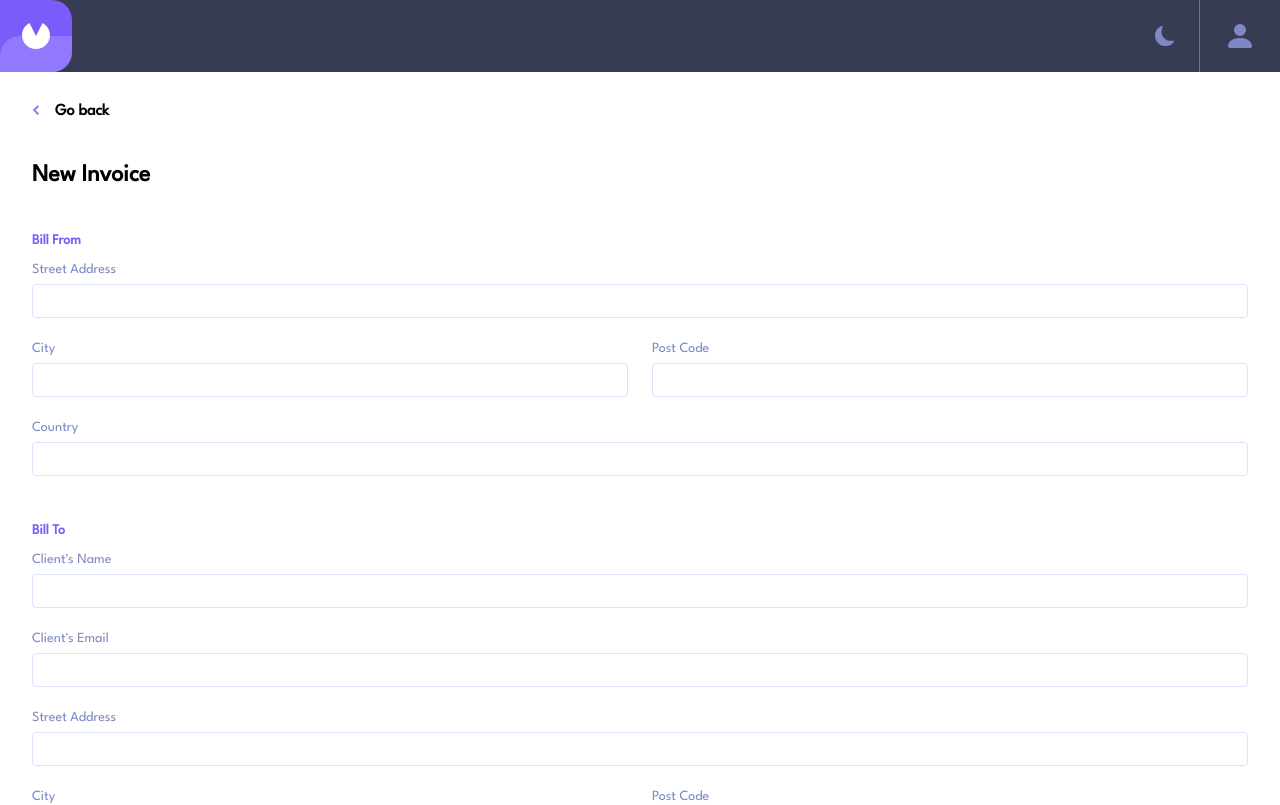
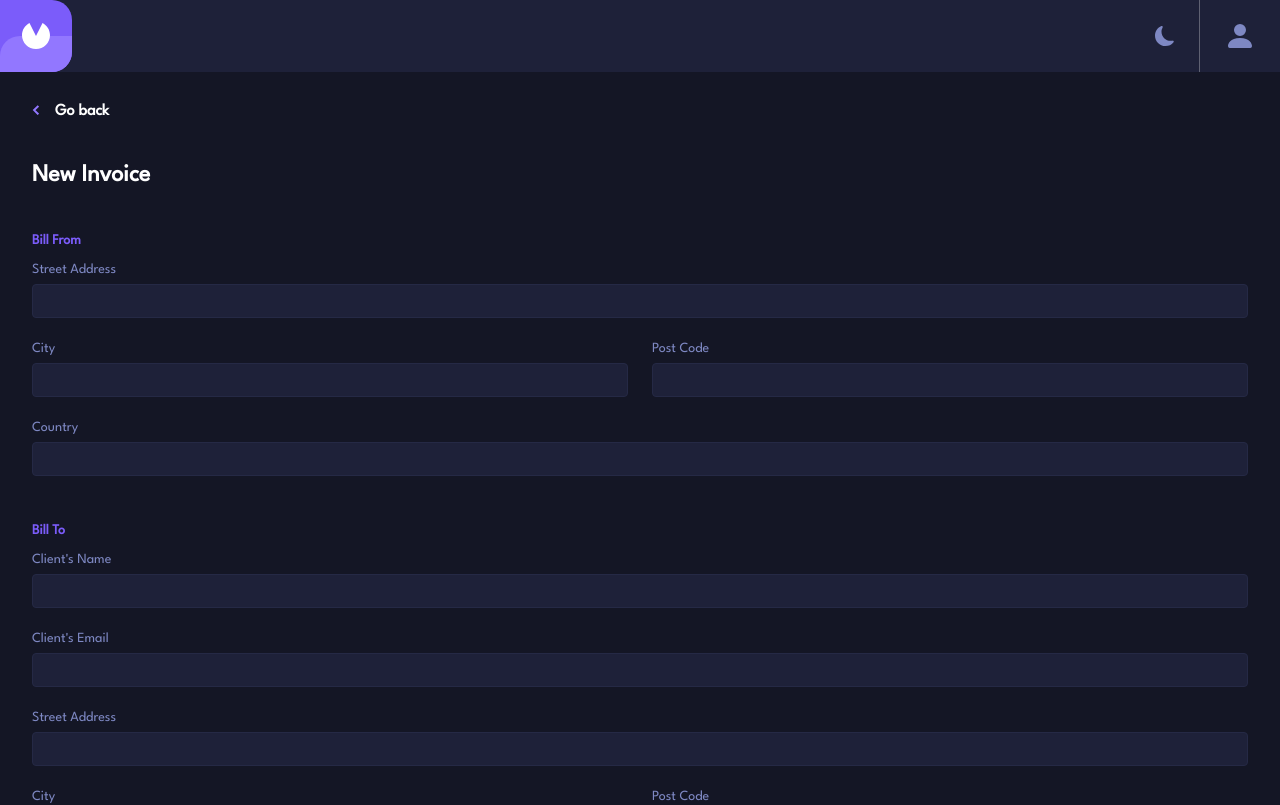
Before and after one commit to Absolam/invoice-react, a React (Create React App) app: page /invoice-react/create in a window 1280 px wide. Shown: the top 805 px of the page. Built offline with nearby package versions, Linux system fonts and the light colour scheme.

Commit message:
fixed input auto text color

```diff
--- a/src/App.js
+++ b/src/App.js
@@ -273,7 +273,7 @@ function App() {
 
   const [newInvoice, setNewInvoice] = useState({});
 
-  const [darkMode, setDarkMode] = useState(false);
+  const [darkMode, setDarkMode] = useState(true);
 
   return (
     <Router>
--- a/src/Components/Empty.jsx
+++ b/src/Components/Empty.jsx
@@ -1,11 +1,13 @@
 import { ReactComponent as IconEmpty } from "../images/illustration-empty.svg";
 
-export const Empty = () => {
+export const Empty = ({ darkMode }) => {
+  let dark = darkMode ? { txtWhite: "#fff" } : "";
+
   return (
     <div className="empty-container">
       <IconEmpty className="icon-empty" />
       <div className="empty-text">
-        <h3>There is nothing here</h3>
+        <h3 style={{ color: dark.txtWhite }}>There is nothing here</h3>
         <p>
           Create an invoice by clicking the <span>New</span> button and get
           started
--- a/src/Components/Header.jsx
+++ b/src/Components/Header.jsx
@@ -10,8 +10,10 @@ export const Header = ({ darkMode, setDarkMode }) => {
     setDarkMode(!darkMode);
     if (!darkMode) {
       document.querySelector("body").style.background = "#141625";
+      document.documentElement.style.setProperty("--input-auto-text", "white");
     } else {
       document.querySelector("body").style.background = "#f8f8fb";
+      document.documentElement.style.setProperty("--input-auto-text", "black");
     }
   }
 
--- a/src/Components/HomeEmpty.jsx
+++ b/src/Components/HomeEmpty.jsx
@@ -1,11 +1,11 @@
 import { HomeHeader } from "./HomeHeader";
 import { Empty } from "./Empty";
 
-export const HomeEmpty = ({ listOfInvoices }) => {
+export const HomeEmpty = ({ listOfInvoices, darkMode }) => {
   return (
     <>
-      <HomeHeader listOfInvoices={listOfInvoices} />
-      <Empty className="empty-container" />
+      <HomeHeader listOfInvoices={listOfInvoices} darkMode={darkMode} />
+      <Empty className="empty-container" darkMode={darkMode} />
     </>
   );
 };
--- a/src/Pages/Home/Home.js
+++ b/src/Pages/Home/Home.js
@@ -21,7 +21,7 @@ export const Home = ({ listOfInvoices, setCurrentInvoice, darkMode }) => {
           darkMode={darkMode}
         />
       ) : (
-        <HomeEmpty listOfInvoices={listOfInvoices} />
+        <HomeEmpty listOfInvoices={listOfInvoices} darkMode={darkMode} />
       )}
     </div>
   );
--- a/src/index.css
+++ b/src/index.css
@@ -12,6 +12,7 @@
   --secondary-light-purple: rgb(146, 119, 255);
   --primary-dark-purple: rgb(55, 59, 83);
   --light-bg: rgb(248, 248, 251);
+  --input-auto-text: #fff;
 }
 
 html {
@@ -40,7 +41,26 @@ a:visited {
 body {
   height: 100vh;
   width: 100vw;
-  background-color: var(--light-bg);
+  background-color: #141625;
+}
+
+input::-webkit-outer-spin-button,
+input::-webkit-inner-spin-button {
+  -webkit-appearance: none;
+  margin: 0;
+}
+
+input[type="number"] {
+  -moz-appearance: textfield;
+}
+
+input:-webkit-autofill,
+input:-webkit-autofill:hover,
+input:-webkit-autofill:focus,
+input:-webkit-autofill:active {
+  transition: background-color 1s ease-in-out 0s;
+  transition-delay: 5000s;
+  -webkit-text-fill-color: var(--input-auto-text);
 }
 
 .header {
```
